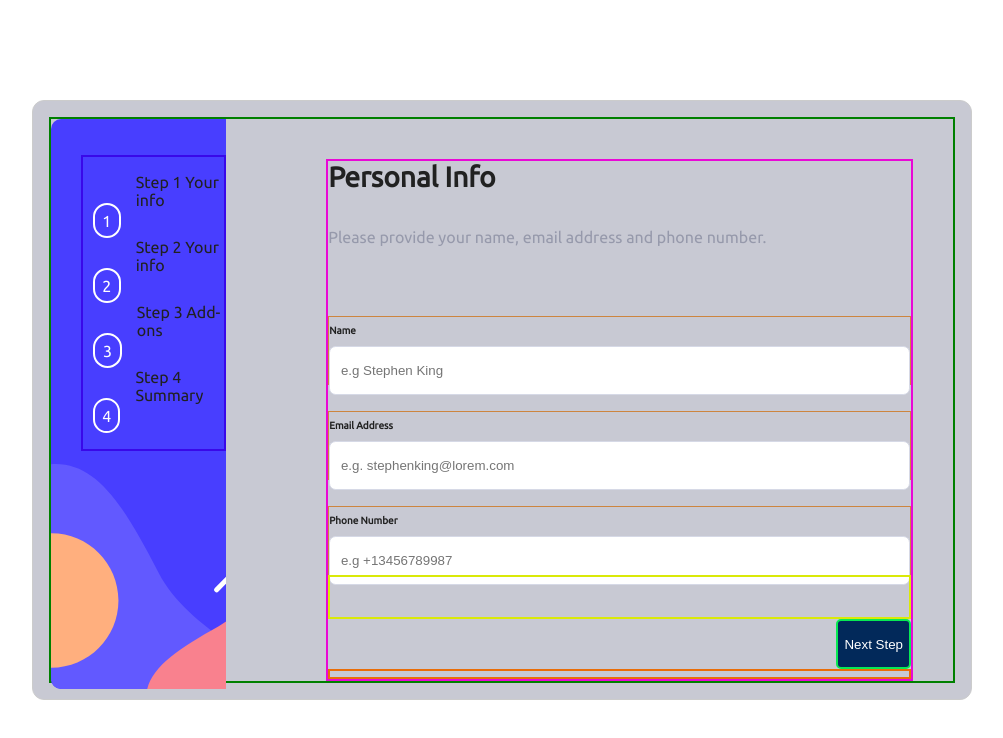
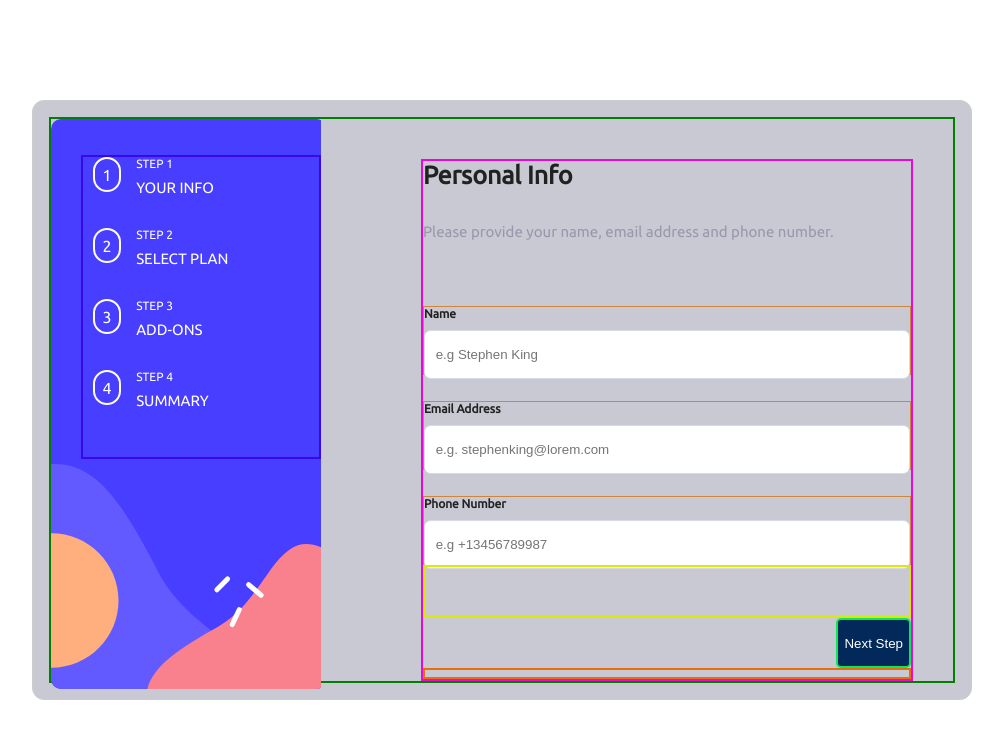
Before and after one commit to Grezor/Multi-step-form_FrontendMentor, a plain HTML site: page index.html in a window 1280 px wide. Shown: the whole page, without its empty margins (218-1221 px from the left). Drawn offline with Linux system fonts and the light colour scheme.

Commit message:
finish step1

```diff
--- a/assets/css/style.css
+++ b/assets/css/style.css
@@ -56,6 +56,7 @@ ul{
     list-style: none;
     margin-left: 0px;
     padding-left: 0px;
+    margin-top: 0px;
 }
 
 li {
@@ -72,12 +73,31 @@ li {
     list-style: none;
 }
 
+.stepN
+{
+    text-transform: uppercase;
+    display: block;
+    color: #ffffff;
+    font-size: 12px;
+    font-weight: 300;
+    margin-bottom: 9px;
+}
+
+.nameStep {
+    text-transform: uppercase;
+    font-size: 15px;
+    width: 100px;
+    color: #ffffff;
+    margin-right: 90px;
+
+}
+
 .stepNumber{
     display: flex;
     flex-direction: column;
     margin-left: 10px;
     margin-right: 15px;
-    margin-top: 30px;
+    margin-bottom: 36px;
     background: transparent;
     display: flex;
     align-items: center;
@@ -85,7 +105,7 @@ li {
     color: white;
     border: 2px solid white;
     height: 35px;
-    width: 35px;
+    width: 30px;
     border-radius: 30px;
     list-style: none;
 }
@@ -101,16 +121,18 @@ li {
 }
 
 .title{
+    display: flex;
     margin-top: 0px;
-    font-size: 28px;
+    font-size: 25px;
     color: #212121;
 }
 
 .paragraph {
-    font-size: 16px;
+    display: flex;
+    font-size: 15px;
     margin-top: 16px;
     color: #9699ab;
-    margin-bottom: 44px;
+    margin-bottom: 40px;
 }
 
 .allform-nobutton{
@@ -134,10 +156,15 @@ li {
     border-radius: 0.5em;
 }
 
+input:last-child {
+    margin-bottom: 2px;
+}
+
 .label-name{
-    font-size: 10px;
+    font-size: 12px;
     margin-bottom: 10px;
     width: 100%;
+    margin-top: 0px;
 }
 
 .hidden {
@@ -157,12 +184,12 @@ li {
     margin-bottom: 0px;
 }
 
-.button{
+.button {
     display: flex;
     justify-content: end;
 }
 
-button{
+button {
     height: 50px;
     background-color: #02295a;
     color: #ffffff;
--- a/index.html
+++ b/index.html
@@ -31,25 +31,30 @@
           <ul>
             <li>
               <span class="stepNumber">1</span>
-              <div class="nameStep">Step 1
-                Your info</div>
+              <div class="nameStep">
+                <span class="stepN">Step 1</span>
+                Your info
+              </div>
             </li>
             <li>
               <span class="stepNumber">2</span>
               <div class="nameStep">
-                Step 2
-                Your info
+                <span class="stepN">Step 2</span>
+                Select plan
               </div>
             </li>
             <li >
               <span class="stepNumber">3</span>
-              <div class="nameStep">Step 3
-                Add-ons</div>
+              <div class="nameStep">
+                <span class="stepN">Step 3</span>
+                Add-ons
+              </div>
             </li>
             <li>
               <span class="stepNumber">4</span>
               <div class="nameStep">
-                Step 4
+                <span class="stepN">Step 4</span>
+
                 Summary
               </div>
             </li>
```
